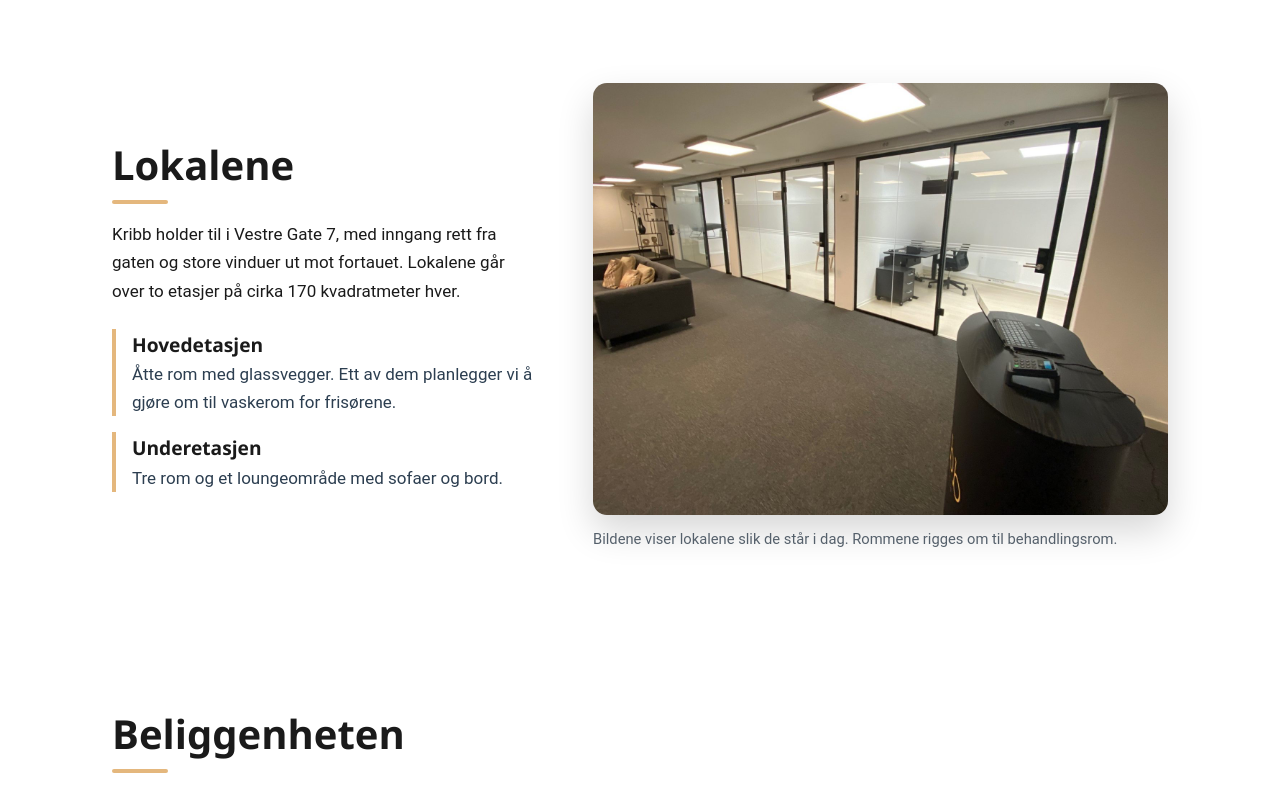
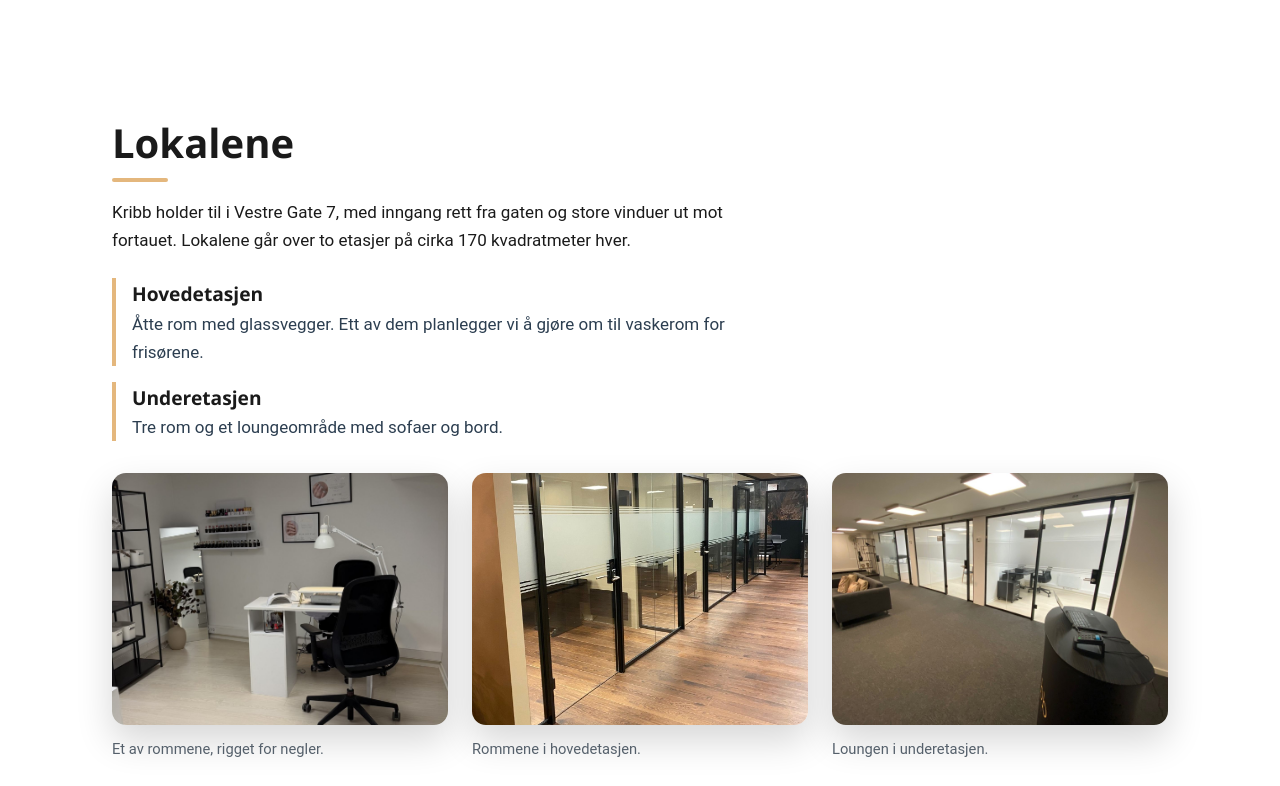
Before and after one commit to orcus-one/kribb_beauty, a plain HTML site: page nettsted/index.html in a window 1280 px wide. Shown: the part 1740-2526 px from the top of the page. Drawn offline with Linux system fonts and the light colour scheme; a web font is replaced by a local one.

Commit message:
Bytt inn bilder av rom rigget for makeup og negler
Makeuprommet står i toppen, og lokalene viser neglerommet sammen med
glassrommene og loungen.

Co-Authored-By: Claude Fable 5.2 <noreply@anthropic.com>

```diff
--- a/nettsted/index.html
+++ b/nettsted/index.html
@@ -8,7 +8,7 @@
   <meta property="og:type" content="website">
   <meta property="og:title" content="Kribb Beauty - din egen salong midt i Arendal sentrum">
   <meta property="og:description" content="Behandlingsrom til leie for selvstendige frisører, hudpleiere og negledesignere i Vestre Gate 7.">
-  <meta property="og:image" content="bilder/lounge.jpg">
+  <meta property="og:image" content="https://orcus-one.github.io/kribb_beauty/bilder/makeuprom.jpg">
   <link rel="preconnect" href="https://api.fontshare.com">
   <link rel="stylesheet" href="https://api.fontshare.com/v2/css?f[]=cabinet-grotesk@500,700,800&display=swap">
   <link rel="stylesheet" href="stil.css">
@@ -41,7 +41,8 @@
         </div>
       </div>
       <figure class="topp-bilde">
-        <img src="bilder/rommene.jpg" alt="Rekken av rom med glassvegger og svarte rammer i hovedetasjen" width="1200" height="1383">
+        <img src="bilder/makeuprom.jpg" alt="Behandlingsrom rigget for makeup, med benk, lysspeil og stol" width="1600" height="1157">
+        <figcaption>Et av rommene i huset, rigget for makeup.</figcaption>
       </figure>
     </section>
 
@@ -116,12 +117,20 @@
           </div>
         </dl>
       </div>
-      <figure class="lokalene-bilde">
-        <img src="bilder/lounge.jpg" alt="Loungeområdet i underetasjen med tre rom bak glassvegger" width="1600" height="1200" loading="lazy">
-        <figcaption>
-          Bildene viser lokalene slik de står i dag. Rommene rigges om til behandlingsrom.
-        </figcaption>
-      </figure>
+      <div class="bildegalleri">
+        <figure>
+          <img src="bilder/neglerom.jpg" alt="Behandlingsrom rigget for negler, med arbeidsbord, lampe og hyller" width="1500" height="1200" loading="lazy">
+          <figcaption>Et av rommene, rigget for negler.</figcaption>
+        </figure>
+        <figure>
+          <img src="bilder/rommene.jpg" alt="Rekken av rom med glassvegger og svarte rammer i hovedetasjen" width="1200" height="1383" loading="lazy">
+          <figcaption>Rommene i hovedetasjen.</figcaption>
+        </figure>
+        <figure>
+          <img src="bilder/lounge.jpg" alt="Loungeområdet i underetasjen med tre rom bak glassvegger" width="1600" height="1200" loading="lazy">
+          <figcaption>Loungen i underetasjen.</figcaption>
+        </figure>
+      </div>
     </section>
 
     <section class="beliggenheten" id="beliggenheten">
--- a/nettsted/stil.css
+++ b/nettsted/stil.css
@@ -210,15 +210,26 @@ main > section {
 }
 
 .topp-bilde,
-.lokalene-bilde {
+.bildegalleri figure {
   margin: 0;
 }
 
 .topp-bilde img,
-.lokalene-bilde img {
+.bildegalleri img {
   width: 100%;
   border-radius: 14px;
   box-shadow: 0 16px 36px rgba(0, 0, 0, 0.16);
+}
+
+/* Bildene i lokalene */
+.bildegalleri {
+  display: grid;
+  gap: 24px;
+}
+
+.bildegalleri img {
+  aspect-ratio: 4 / 3;
+  object-fit: cover;
 }
 
 .topp-bilde img {
@@ -452,6 +463,14 @@ main > .kontakt {
     grid-template-columns: repeat(2, 1fr);
   }
 
+  .bildegalleri {
+    grid-template-columns: repeat(3, 1fr);
+  }
+
+  .lokalene-tekst {
+    max-width: 40em;
+  }
+
   .skjemafelt-bredt {
     grid-column: 1 / -1;
   }
@@ -475,12 +494,6 @@ main > .kontakt {
     aspect-ratio: 5 / 6;
   }
 
-  .lokalene {
-    grid-template-columns: 0.85fr 1.15fr;
-    align-items: center;
-    gap: 56px;
-  }
-
   .punkter {
     grid-template-columns: repeat(4, 1fr);
   }
```
Also changed, not shown: nettsted/bilder/makeuprom.jpg (added), nettsted/bilder/neglerom.jpg (added).
